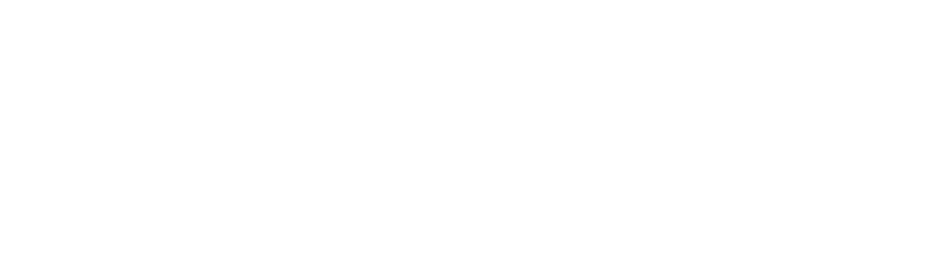
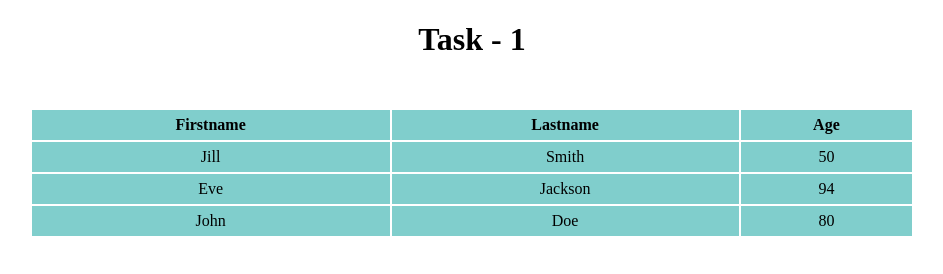
Before and after one commit to sujalmahalaha/Mern-Stack, a plain HTML site: page CSS tasks/task_3.html in a window 1280 px wide. Shown: the whole page, without its empty margins (168-1111 px from the left). Drawn offline with Linux system fonts and the light colour scheme.

Commit message:
Update task_3.html

```diff
--- a/CSS tasks/task_3.html
+++ b/CSS tasks/task_3.html
@@ -3,9 +3,56 @@
 <head>
     <meta charset="UTF-8">
     <meta name="viewport" content="width=device-width, initial-scale=1.0">
-    <title>Document</title>
+    <title>Task 1</title>
+
+    <style>
+        table {
+            border-collapse: collapse;
+            width: 70%;
+            align-items: center;
+            margin-top: 50px;
+            margin-left: auto;
+            margin-right: auto;
+        }
+
+        th, td {
+            background-color: #80cecc;
+            border: 2px solid rgb(255, 255, 255);
+            text-align: center;
+            padding: 6px;
+        }
+    </style>
+
+
 </head>
 <body>
 
+    <h1 style="text-align: center;">Task - 1</h1>
+
+    <table border="1">
+        <tr>
+            <th>Firstname</th>
+            <th>Lastname</th>
+            <th>Age</th>
+        </tr>
+        <tr>
+            <td>Jill</td>
+            <td>Smith</td>
+            <td>50</td>
+        </tr>
+        <tr>
+            <td>Eve</td>
+            <td>Jackson</td>
+            <td>94</td>
+        </tr>
+        <tr>
+            <td>John</td>
+            <td>Doe</td>
+            <td>80</td>
+
+        </tr>
+    </table>
+
+
 </body>
 </html>
```
